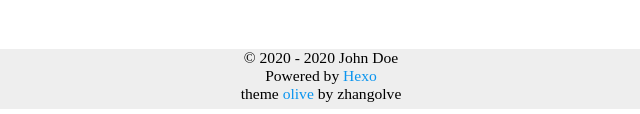
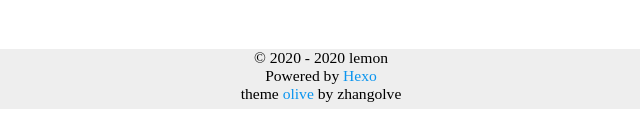
Before and after one commit to lemon-47/lemon-47.github.io, a plain HTML site: page 2020/06/26/welcome/index.html in a window 1280 px wide. Shown: the part 1034-1148 px from the top of the page, 319-959 px from the left. Drawn offline with Linux system fonts and the light colour scheme.

Commit message:
Site updated: 2020-08-09 15:52:35

```diff
--- a/2020/06/26/welcome/index.html
+++ b/2020/06/26/welcome/index.html
@@ -247,7 +247,7 @@ read time: 3分钟
      <div id="footer-info" class="inner">
 
       &copy;  2020 - 2020
-       John Doe<br>
+       lemon<br>
 
       Powered by <a href="http://hexo.io/" target="_blank">Hexo</a>
       </br>
```
Also changed, not shown: 2020/06/26/新的开始/index.html (+1 -1 lines), archives/2020/06/index.html (+1 -1 lines), archives/2020/index.html (+1 -1 lines), archives/index.html (+1 -1 lines), index.html (+1 -1 lines).
